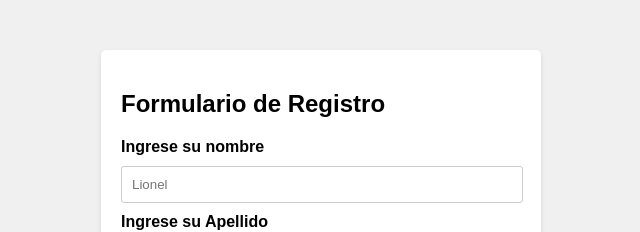
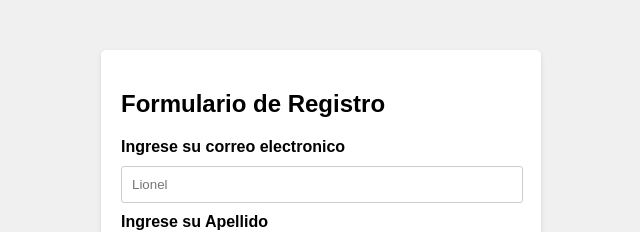
Before and after one commit to vazqueznahuel/Clementina, a React (Create React App) app: page / in a window 1280 px wide. Shown: the top 232 px of the page, without its empty margins (319-959 px from the left). Built offline with nearby package versions, Linux system fonts and the light colour scheme; no server answers; the database is empty.

Commit message:
Cambiando label de email en form.jsx

```diff
--- a/src/components/form/form.jsx
+++ b/src/components/form/form.jsx
@@ -13,7 +13,7 @@ function Form(props) {
         <div className="form-container">
         <form method="POST">
           <h2 className="form-title">Formulario de Registro</h2>
-          <Label className="info-label" infoLabel="Ingrese su nombre" />
+          <Label className="info-label" infoLabel="Ingrese su correo electronico" />
           <Input
             className="input-field"
             typeInput="email"
```
